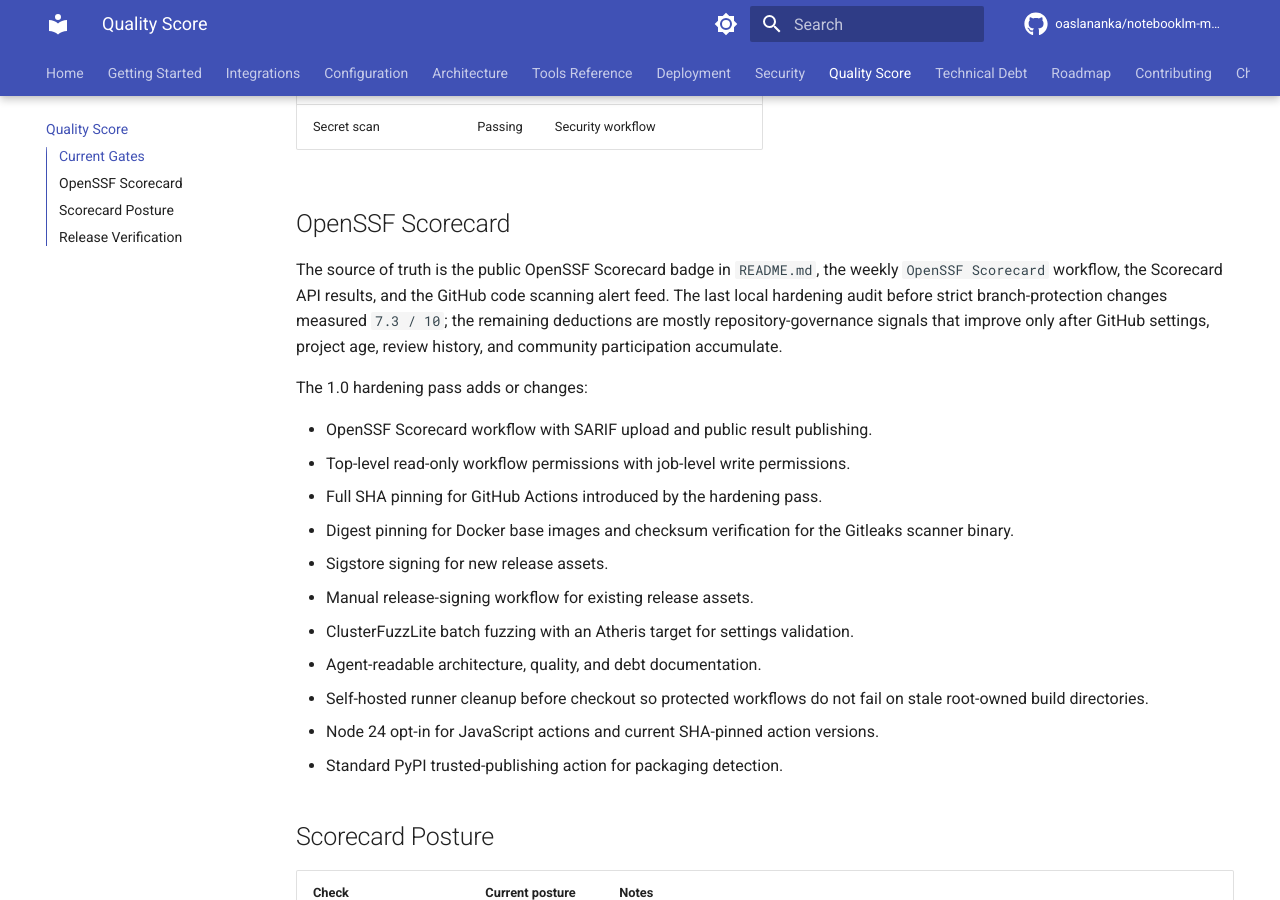
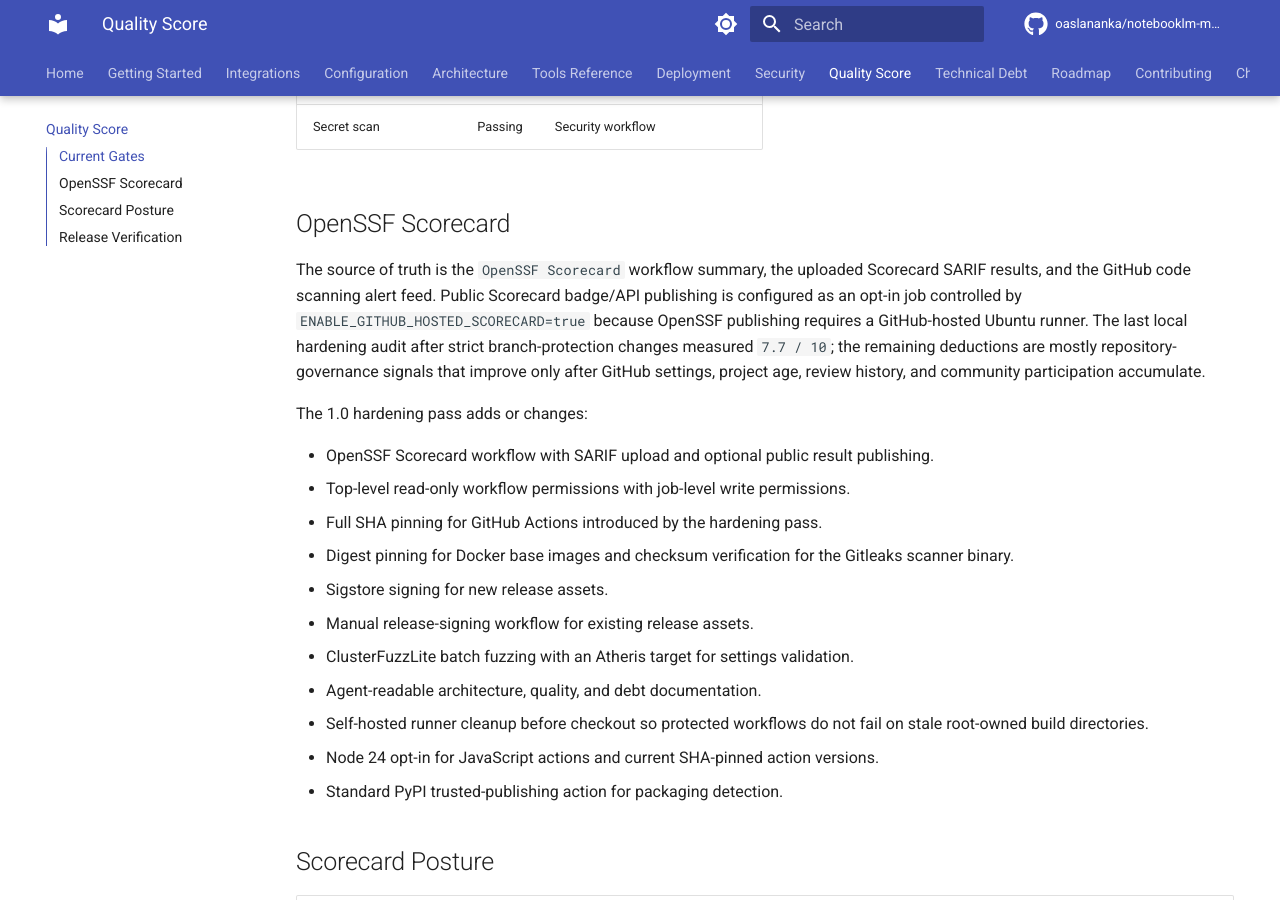
Before and after one commit to renovate-bot/oaslananka-_-notebooklm-mcp-pro, an MkDocs documentation site: the page built from docs/QUALITY_SCORE.md, in a window 1280 px wide and 900 px high, scrolled down 766 px. Built offline with MkDocs 1.6.1 and Material for MkDocs 9.7.7, drawn with Linux system fonts in a browser that asks for light colours; comment, search, counter and statistics services are not loaded.

Commit message:
ci: keep scorecard green on self-hosted runners
* ci: keep scorecard green on self-hosted runners

* ci: retrigger scorecard runner validation

```diff
--- a/docs/QUALITY_SCORE.md
+++ b/docs/QUALITY_SCORE.md
@@ -22,17 +22,19 @@
 
 ## OpenSSF Scorecard
 
-The source of truth is the public OpenSSF Scorecard badge in `README.md`, the
-weekly `OpenSSF Scorecard` workflow, the Scorecard API results, and the GitHub
-code scanning alert feed.
-The last local hardening audit before strict branch-protection changes measured
-`7.3 / 10`; the remaining deductions are mostly repository-governance signals
+The source of truth is the `OpenSSF Scorecard` workflow summary, the
+uploaded Scorecard SARIF results, and the GitHub code scanning alert feed.
+Public Scorecard badge/API publishing is configured as an opt-in job controlled
+by `ENABLE_GITHUB_HOSTED_SCORECARD=true` because OpenSSF publishing requires a
+GitHub-hosted Ubuntu runner.
+The last local hardening audit after strict branch-protection changes measured
+`7.7 / 10`; the remaining deductions are mostly repository-governance signals
 that improve only after GitHub settings, project age, review history, and
 community participation accumulate.
 
 The 1.0 hardening pass adds or changes:
 
-- OpenSSF Scorecard workflow with SARIF upload and public result publishing.
+- OpenSSF Scorecard workflow with SARIF upload and optional public result publishing.
 - Top-level read-only workflow permissions with job-level write permissions.
 - Full SHA pinning for GitHub Actions introduced by the hardening pass.
 - Digest pinning for Docker base images and checksum verification for the Gitleaks scanner binary.
```
Also changed, not shown: README.md (+3 -3 lines), 1 other file.
